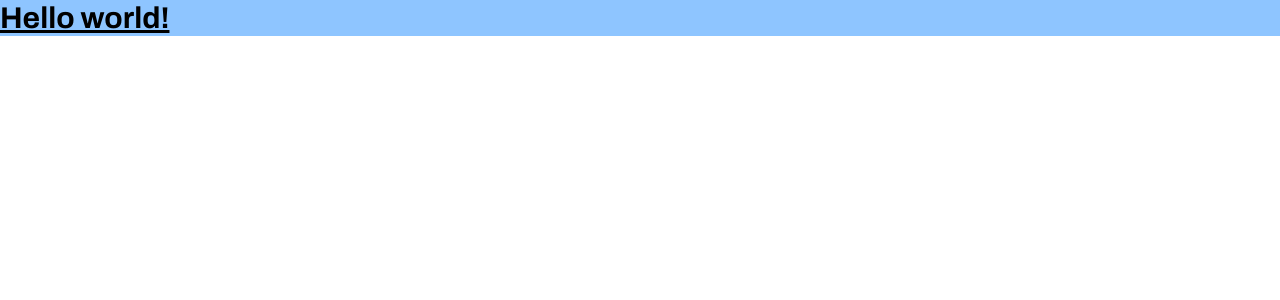
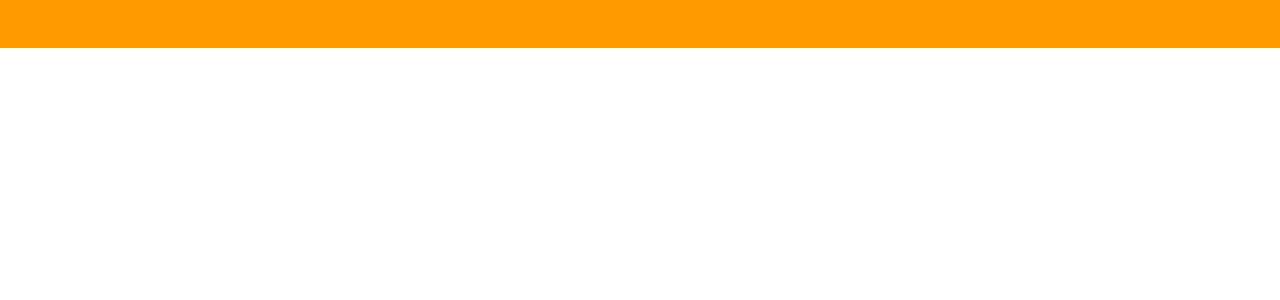
Before and after one commit to patriciabarnabe/project-gotask, an Angular app: page / in a window 1280 px wide. Shown: the top 300 px of the page. Built offline with nearby package versions, Linux system fonts and the light colour scheme.

Commit message:
Centers and defines the maximum width of the application.

```diff
--- a/src/app/app.component.html
+++ b/src/app/app.component.html
@@ -1,3 +1,4 @@
-@if (true) {
-  <h1 class="text-3xl font-bold underline bg-blue-300">Hello world!</h1>
-}
+<!-- Definindo a largura máxima da aplicação de acordo com o Figma, para evitar que o conteúdo fique muito esticado em telas maiores.   -->
+
+<!-- Div base que irá conter toda a aplicação, garantindo que o conteúdo fique centralizado e com uma largura máxima definida.   -->
+<div class="mx-auto max-w-7xl bg-amber-500 p-6"></div>
```
